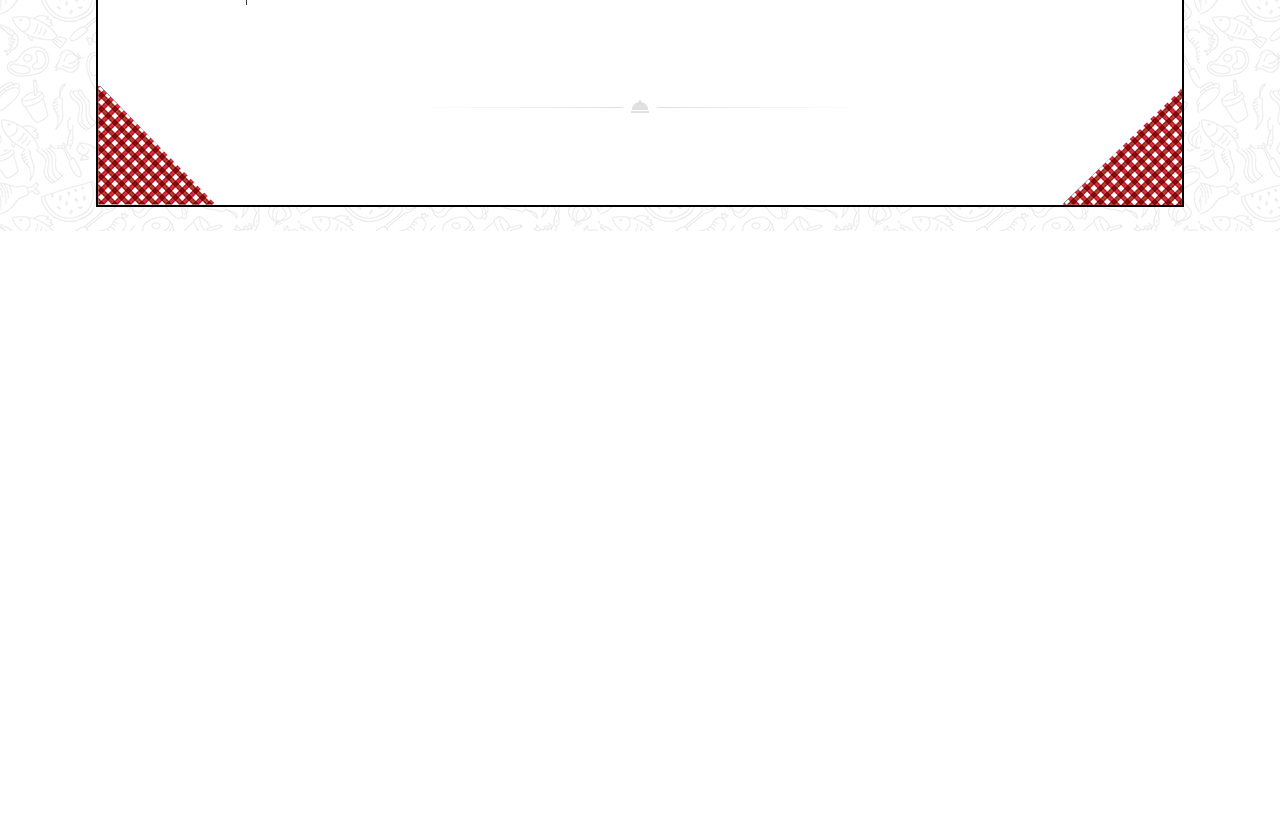
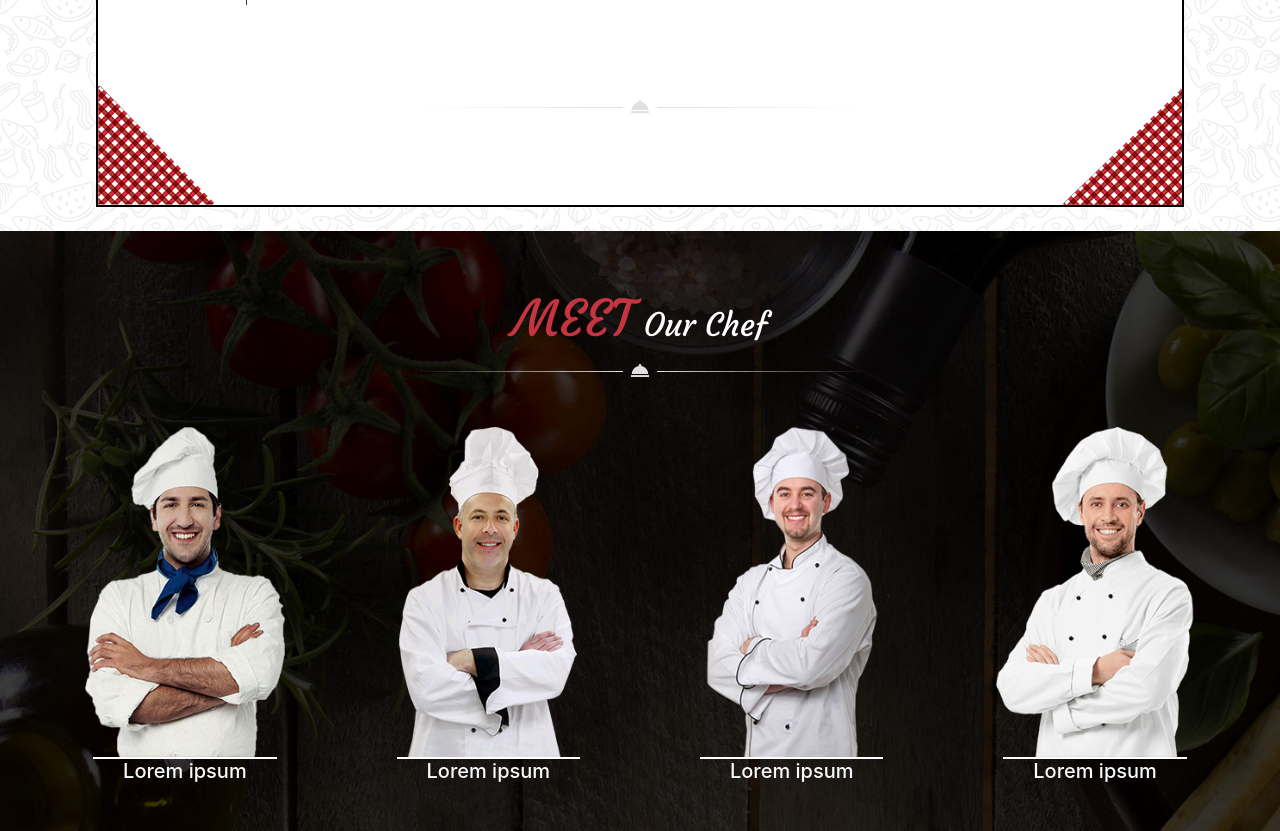
Before and after one commit to Mkaranfil/Site-du-chef-, a website: page index.html in a window 1280 px wide. Shown: the part 2116-2947 px from the top of the page. Before the commit the page ends 2347 px from the top, so only its background shows below. Drawn offline with nearby package versions, Linux system fonts and the light colour scheme.

Commit message:
section2 version 0.1 fini

```diff
--- a/index.html
+++ b/index.html
@@ -215,11 +215,10 @@
     </div>
     <!-- section1 -->
 
-    <section id="section1" class="d-flex justify-content-center align-items-center" style="height: 100%;" >
+    <section id="section1" class="d-flex justify-content-center align-items-center" style="height: 100%;">
         <div class="carte p-0 mt-4 mb-4 d-flex  align-items-center  flex-column" style=" width: 85%;">
             <!-- niveau 1 -->
-            <div class="ourStory  d-flex flex-row justify-content-between"
-                style="height: 200px; width: 100%;">
+            <div class="ourStory  d-flex flex-row justify-content-between" style="height: 200px; width: 100%;">
 
                 <div style="width: 30%;">
                     <img src="./public/img/box-left-top.png" alt="">
@@ -259,8 +258,7 @@
             </div>
             <!-- niveau 3 -->
 
-            <div class="d-flex flex-column justify-content-center align-items-center text-center  "
-                style="width: 40%;">
+            <div class="d-flex flex-column justify-content-center align-items-center text-center  " style="width: 40%;">
                 <div class=" bg-white mt-3 p-0">
                     <h2 class="">
                         <span>OUR</span> Menu List
@@ -582,8 +580,7 @@
             </div>
 
             <!-- niveau 5 -->
-            <div class="  d-flex flex-row justify-content-between mt-5"
-                style="height: 200px; width: 100%;">
+            <div class="  d-flex flex-row justify-content-between mt-5" style="height: 200px; width: 100%;">
 
                 <div class="d-flex justify-content-start align-items-end" style="width: 30%;">
                     <img src="./public/img/box-bottom-left.png" alt="">
@@ -604,15 +601,96 @@
 
                 </div>
             </div>
+        </div>
+    </section>
+
+    <!-- section 2 -->
+    <section id="chef" style="height: 600px; width: 100%;">
+
+        <div class="container d-flex justify-content-center align-items-center flex-column"
+            style="height: 600px; width: 100%;">
+
+            <div class="Meet mt-3 mb-4 d-flex flex-column justify-content-center align-items-center text-center  "
+                style="width: 40%;">
+
+                <div class="ourChef mt-3 p-0 d-flex justify-content-center align-items-center">
+                    <h2 class="">
+                        <span>MEET</span> Our Chef
+                    </h2>
+                </div>
+
+                <div class="  ">
+                    <img src="./public/img/decoration_line.png" alt="">
+                </div>
+
+            </div>
+
+
+
+
+            <div class="chef d-flex justify-content-between align-items-center flex-row" style="height: 400px; width: 100%;">
+
+
+                    <!-- 1 -->
+                    <div class="card d-flex justify-content-between align-items-center flex-column mt-3" style="width: 18%;">
+
+                        <img class="card-img-top" src="./public/img/chef1.png" alt="Card image cap" style="height: 330px;">
+
+                        <div class="card-body text-light">
+                            <h5 class="card-title">Lorem ipsum</h5>
+                        </div>
+
+                    </div>
+
+                    <!-- 1 -->
+                    <div class="card d-flex justify-content-between align-items-center flex-column mt-3" style="width: 18%;">
+
+                        <img class="card-img-top" src="./public/img/chef2.png" alt="Card image cap" style="height: 330px;">
+
+                        <div class="card-body text-light">
+                            <h5 class="card-title">Lorem ipsum</h5>
+                        </div>
+
+                    </div>
+
+                    <!-- 1 -->
+                    <div class="card d-flex justify-content-between align-items-center flex-column mt-3" style="width: 18%;">
+
+                        <img class="card-img-top" src="./public/img/chef3.png" alt="Card image cap" style="height: 330px;">
+
+                        <div class="card-body text-light">
+                            <h5 class="card-title">Lorem ipsum</h5>
+                        </div>
+
+                    </div>
+
+                    <!-- 1 -->
+                    <div class="card d-flex justify-content-between align-items-center flex-column mt-3" style="width: 18%;">
+
+                        <img class="card-img-top" src="./public/img/chef4.png" alt="Card image cap" style="height: 330px;">
+
+                        <div class="card-body text-light">
+                            <h5 class="card-title">Lorem ipsum</h5>
+                        </div>
+
+                    </div>
 
 
 
 
 
-        </div>
 
 
+
+
+
+
+
+
+
+            </div>
     </section>
+
 
 
 
--- a/src/scss/modules/_section2.scss
+++ b/src/scss/modules/_section2.scss
@@ -0,0 +1,31 @@
+
+
+#chef{
+    background-image: url('../../public/img/team_background.jpg');
+    background-size: cover;
+    background-repeat: no-repeat;
+
+
+        .chef{
+            .card{
+                border: none;
+                text-decoration: none;
+                list-style: none;
+                background-color: transparent;
+                .card-body{
+                    border-top: solid 2px white;
+                    padding: 0px 30px 5px 30px ;
+                }
+            }
+        }
+        .ourChef{
+            h2{
+                color: white;
+            }
+        }
+
+
+
+
+
+}
```
Also changed, not shown: public/css/app.css.
